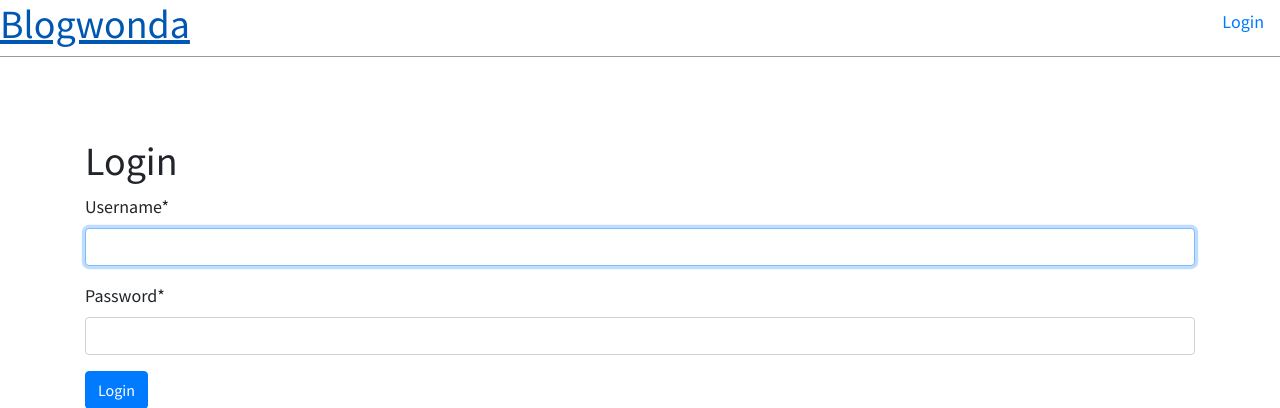
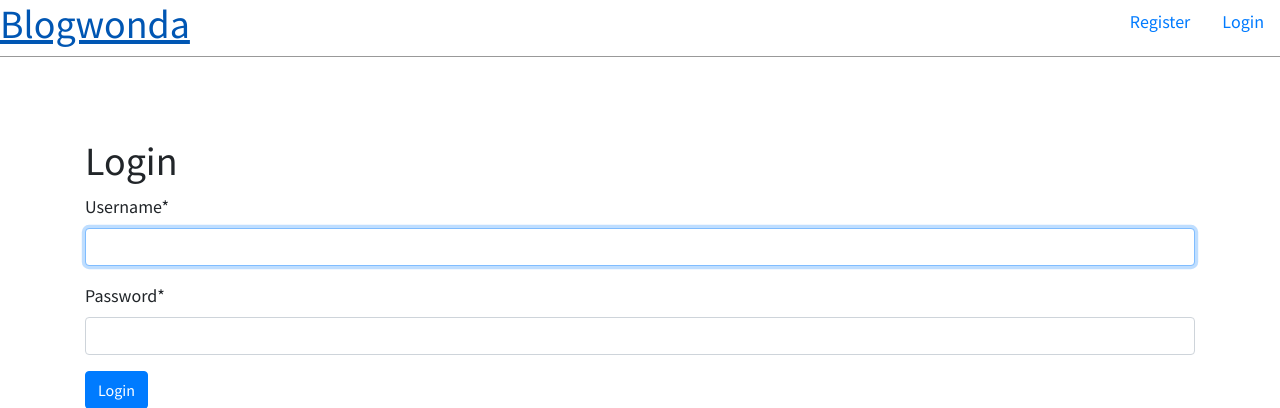
Before and after one commit to Psami-wondah/Zuri-Blog, a Django app: page /login/ in a window 1280 px wide. Shown: the top 408 px of the page. Run offline with Django 3.2, Linux system fonts and the light colour scheme; some libraries are stand-ins or nearby versions.

```diff
--- a/blog/views.py
+++ b/blog/views.py
@@ -126,12 +126,12 @@ def password_reset_request(request):
                     }
                     email = render_to_string(email_template_name, c)
                     try:
-                        send_mail(subject, email, 'admin@example.com' , [user.email], fail_silently=False)
+                        send_mail(subject, email, 'admin@example.com', [user.email], fail_silently=False)
                     except BadHeaderError:
                         return HttpResponse('Invalid header found.')
                     messages.success(request, 'A message with reset password instructions has been sent to your email.')
                     return redirect("home")
-                messages.error(request, 'An invalid email has been entered.')
+            messages.error(request, 'An invalid email has been entered.')
     password_reset_form = PasswordResetForm()
     return render(request=request, template_name="password/password_reset.html", context={"password_reset_form":password_reset_form})
 
--- a/templates/base.html
+++ b/templates/base.html
@@ -29,7 +29,7 @@
 
 
     {% else %}
-
+        <a class="nav-link" href="/register">Register</a>
         <a class="nav-link" href="/login">Login</a>
 
     {% endif %}
```
